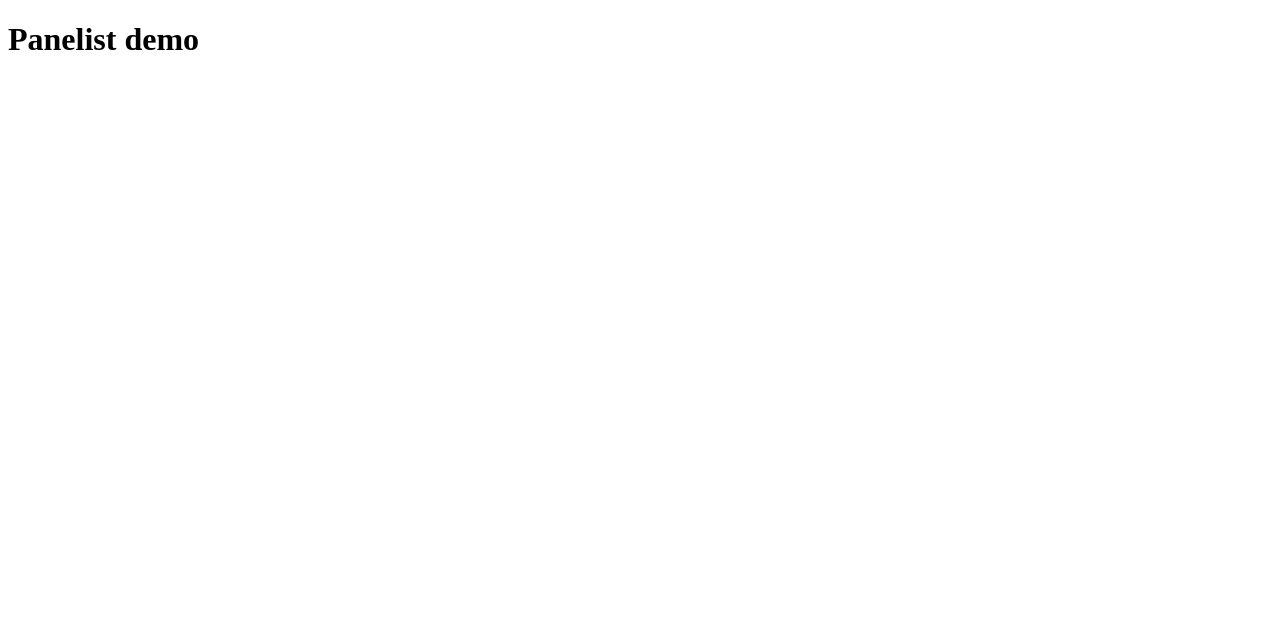
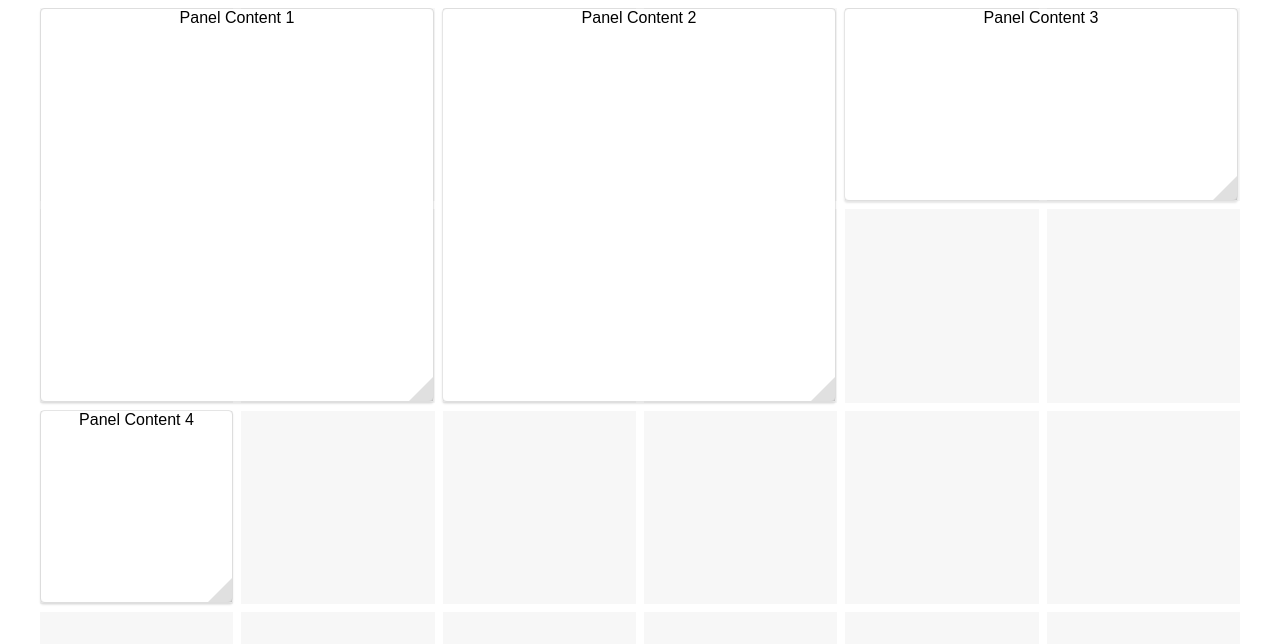
Before and after one commit to chloe463/panelgrid, a React (Vite) app: page / in a window 1280 px wide. Shown: the top 644 px of the page. Built offline with nearby package versions, Linux system fonts and the light colour scheme.

Commit message:
feat(demo): Add minimum demo

```diff
--- a/demo/App.css
+++ b/demo/App.css
@@ -0,0 +1,13 @@
+.App {
+  font-family: sans-serif;
+  text-align: center;
+  width: calc(100% - 64px);
+  margin: 0 32px;
+}
+
+.panel-content {
+  background-color: white;
+  width: 100%;
+  height: 100%;
+  border-radius: 5px;
+}
--- a/demo/App.tsx
+++ b/demo/App.tsx
@@ -1,11 +1,26 @@
-import './App.css'
+import "./App.css";
 
-function App() {
+import { PanelistProvider, PanelRenderer, type PanelId } from "../src";
+
+export default function App() {
   return (
-    <>
-      <h1>Panelist demo</h1>
-    </>
-  )
+    <div className="App">
+      <PanelistProvider
+        columnCount={6}
+        gap={8}
+        panelCoordinates={[
+          { id: 1, x: 0, y: 0, w: 2, h: 2 },
+          { id: 2, x: 2, y: 0, w: 2, h: 2 },
+          { id: 3, x: 4, y: 0, w: 2, h: 1 },
+          { id: 4, x: 0, y: 2, w: 1, h: 1 },
+        ]}
+      >
+        <PanelRenderer itemRenderer={PanelContent} />
+      </PanelistProvider>
+    </div>
+  );
 }
 
-export default App
+function PanelContent(id: PanelId) {
+  return <div className="panel-content">Panel Content {id}</div>;
+}
```
